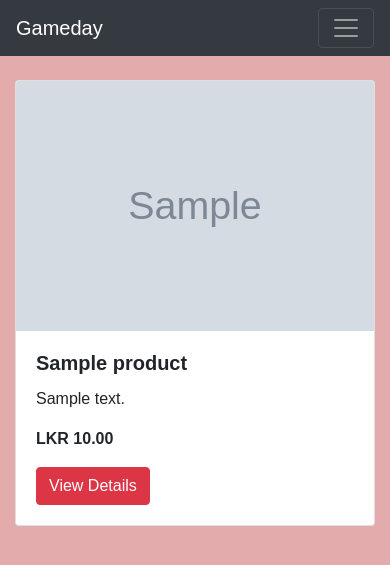
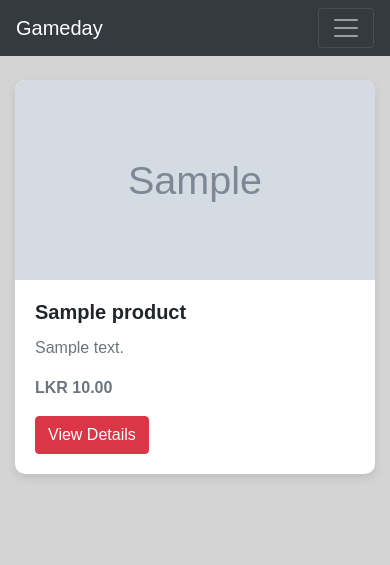
Before and after one commit to theekshanahansa/Group_11-Simple-e-commerce-system, a Django app: page /shop/products/ in a window 390 px wide. Shown: the top 565 px of the page. Run offline with Django 5.2, Linux system fonts and the light colour scheme; tables that the repository leaves empty hold one stand-in row (values such as "Sample post"); grey boxes marked "Sample" are stand-in pictures; some libraries are stand-ins or nearby versions.

Commit message:
redesign product list page add some styles and set all images in to one size

```diff
--- a/shop/static/CSS/homestyles.css
+++ b/shop/static/CSS/homestyles.css
@@ -3,7 +3,7 @@
 /* General Styles */
 body {
     font-family: 'Arial', sans-serif;
-    background-color: #faf6e2;
+    background-color: #d4d4d4;
     padding-top: 30px; /* Adjust based on navbar height */
 }
 
--- a/shop/static/CSS/styles.css
+++ b/shop/static/CSS/styles.css
@@ -1,7 +1,7 @@
 /* General Styles */
 body {
     font-family: 'Arial', sans-serif;
-    background-color: #e3abab; /* Updated background color */
+    background-color: #d4d4d4; /* Updated background color */
     padding-top: 56px; /* Adjust based on navbar height */
     margin: 0;
 }
@@ -74,20 +74,50 @@ body {
 }
 
 /* Product Card Styles */
+.card {
+    border: none; /* Remove default card border */
+    border-radius: 10px; /* Add rounded corners to cards */
+    box-shadow: 0 4px 8px rgba(0, 0, 0, 0.1); /* Add subtle shadow for depth */
+}
+
 .card-img-top {
-    width: 100%;
-    height: 250px; /* Adjust the height as needed */
-    object-fit: cover; /* This will ensure the image covers the entire area without stretching */
+    height: 350px; /* Set a fixed height for the card images */
+    object-fit: cover; /* Ensure the image covers the entire area without stretching */
+    border-top-left-radius: 10px; /* Rounded corners for the top left and right of the image */
+    border-top-right-radius: 10px;
+}
+
+.card-body {
+    padding: 20px; /* Add padding inside the card body */
 }
 
 .card-title {
-    font-size: 1.25rem;
+    font-size: 1.25rem; /* Larger font size for the card title */
     font-weight: bold;
 }
 
 .card-text {
-    font-size: 1rem;
+    font-size: 1rem; /* Regular font size for card text */
+    color: #6c757d; /* Dim color for card text */
 }
+
+.btn-primary {
+    background-color: #dc3545; /* Red color for primary buttons */
+    border-color: #dc3545; /* Red color for button borders */
+}
+
+.btn-primary:hover {
+    background-color: #c82333; /* Darker red on hover */
+    border-color: #bd2130; /* Darker red for border on hover */
+}
+
+@media (max-width: 768px) {
+    .card-img-top {
+        height: 200px; /* Adjust image height for smaller screens */
+    }
+}
+
+
 
 /* Category Filter Styles */
 .category-filter {
--- a/shop/templates/shop/product_list.html
+++ b/shop/templates/shop/product_list.html
@@ -6,7 +6,7 @@
 <div class="row">
     {% for product in products %}
     <div class="col-md-4 mb-4">
-        <div class="card">
+        <div class="card h-100">
             <img src="{{ product.image.url }}" class="card-img-top" alt="{{ product.name }}">
             <div class="card-body">
                 <h5 class="card-title">{{ product.name }}</h5>
```
Also changed, not shown: shop/templates/shop/product_detail.html (+21 -0 lines), media/product_images/02.jpg (added), media/product_images/03.jpg (added), media/product_images/04.jpg (added), media/product_images/04_kqNxa5D.jpg (added), media/product_images/05.jpg (added), media/product_images/05_oLs07jn.jpg (added), media/product_images/06.jpg (added), media/product_images/06_sSJrvWO.jpg (added).
